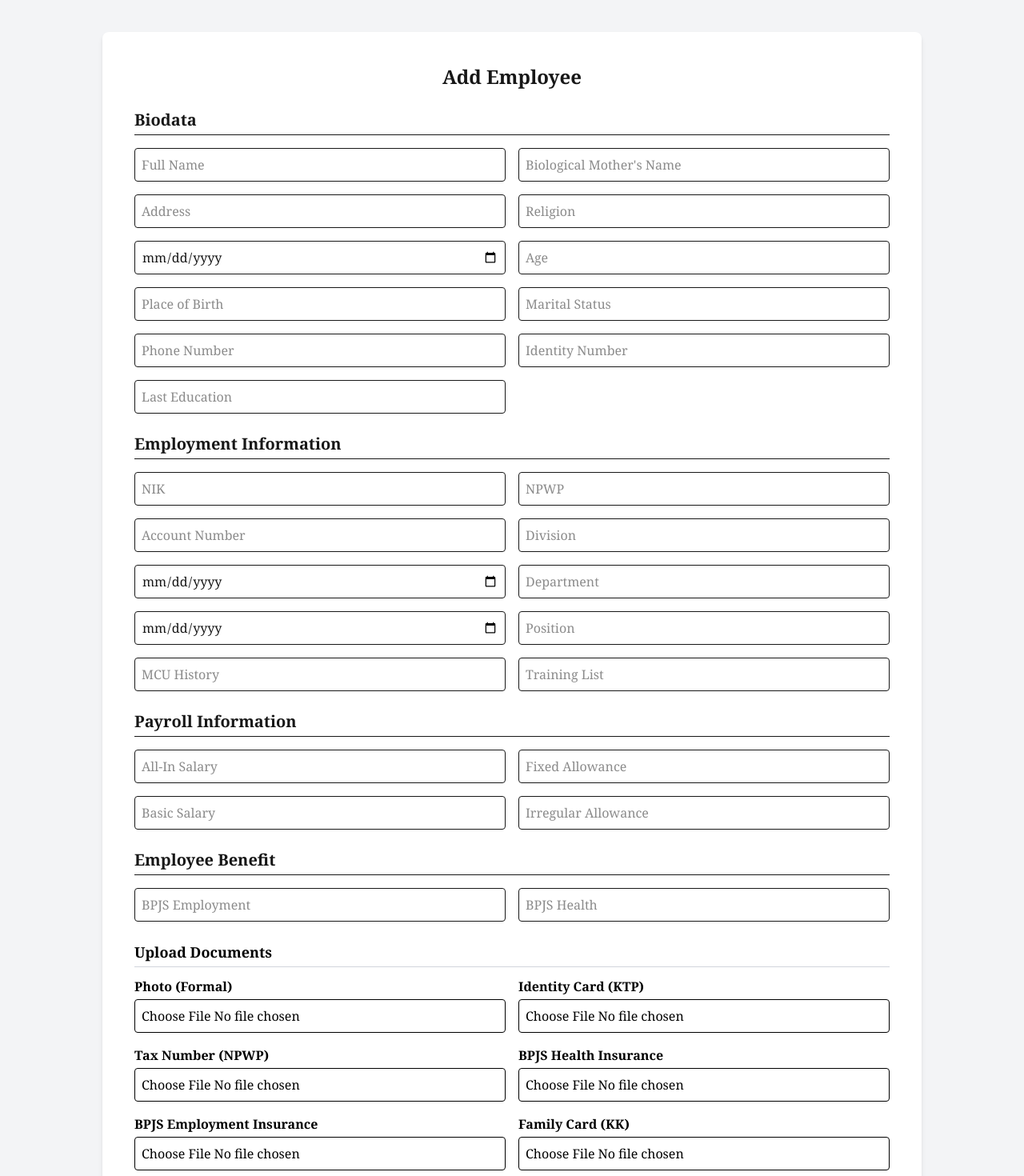
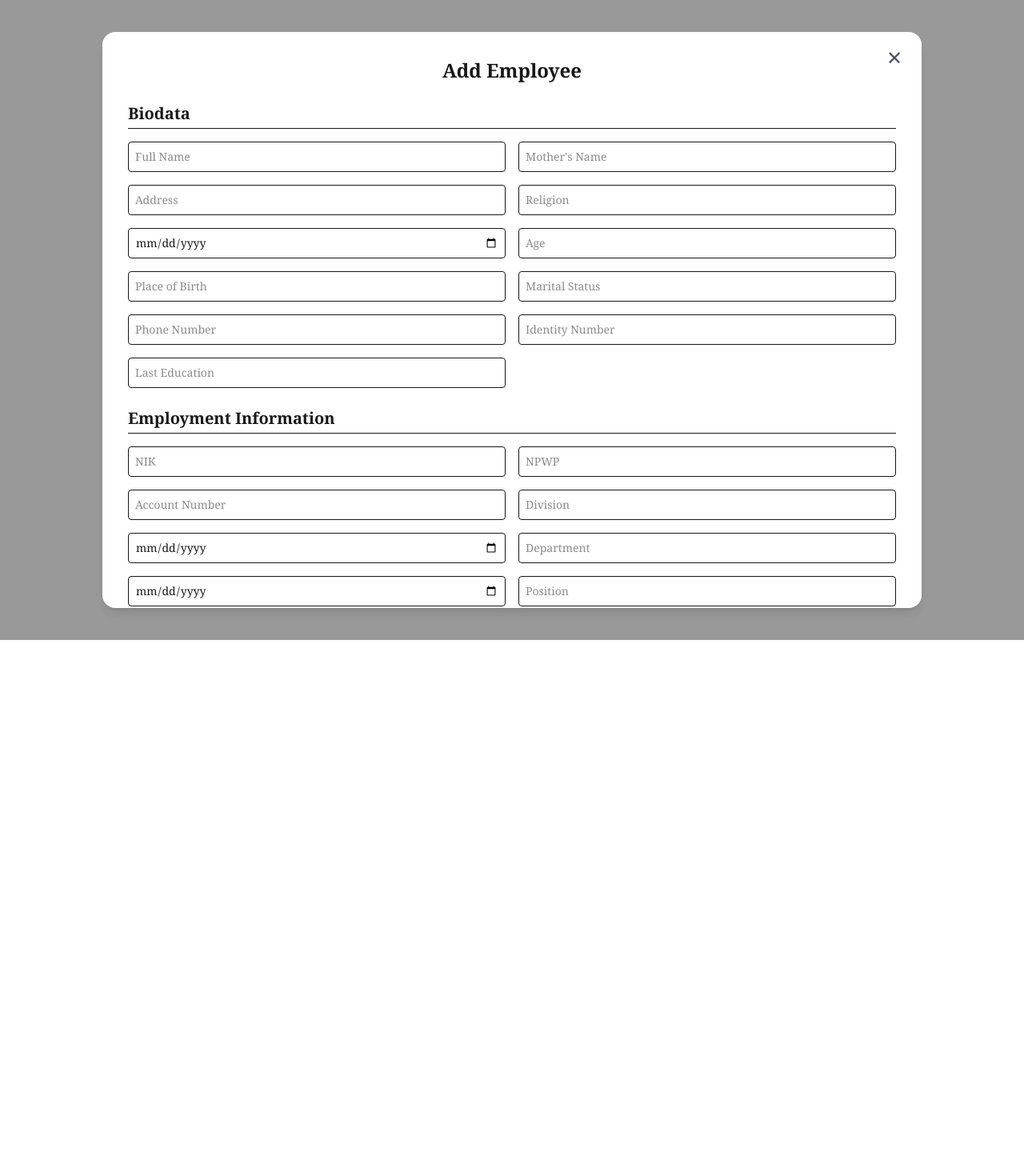
Before and after one commit to enjelinasaruksuk/hrddatabasefrontend, a Next.js app: page /fulltime-employee/add in a window 1280 px wide. Shown: the top 1470 px of the page at 80% size. After the commit the page ends 800 px from the top, so only its background shows below. Built offline with nearby package versions, Linux system fonts and the light colour scheme; a web font is replaced by a local one.

Commit message:
Update tampilan add page fulltime employee

```diff
--- a/src/app/fulltime-employee/add/page.tsx
+++ b/src/app/fulltime-employee/add/page.tsx
@@ -5,6 +5,8 @@ import { useRouter } from "next/navigation";
 
 export default function AddEmployee() {
   const router = useRouter();
+  const [showModal, setShowModal] = useState(true);
+  const [fadeOut, setFadeOut] = useState(false);
 
   const [employee, setEmployee] = useState({
     name: "",
@@ -37,6 +39,8 @@ export default function AddEmployee() {
     files: {} as Record<string, File | null>,
   });
 
+  const [fileNames, setFileNames] = useState<Record<string, string>>({});
+
   const handleChange = (
     e: React.ChangeEvent<HTMLInputElement | HTMLTextAreaElement>
   ) => {
@@ -50,12 +54,15 @@ export default function AddEmployee() {
         ...prev,
         files: { ...prev.files, [name]: files[0] },
       }));
+      setFileNames((prev) => ({
+        ...prev,
+        [name]: files[0].name,
+      }));
     }
   };
 
   const handleSubmit = (e: React.FormEvent) => {
     e.preventDefault();
-    // Save to localStorage (files stored temporarily as filenames)
     const dataToSave = {
       ...employee,
       files: Object.fromEntries(
@@ -67,88 +74,52 @@ export default function AddEmployee() {
     };
     localStorage.setItem("employeeData", JSON.stringify(dataToSave));
     alert("Employee data has been successfully saved!");
-    router.push("/fulltime-employee/detail/1");
+    router.push("/fulltime-employee");
+  };
+
+  const handleClose = () => {
+    setFadeOut(true);
+    setTimeout(() => {
+      setShowModal(false);
+      router.push("/fulltime-employee");
+    }, 300);
   };
 
   return (
-    <div className="min-h-screen bg-gray-100 flex justify-center py-10">
-      <form
-        onSubmit={handleSubmit}
-        className="bg-white p-10 rounded-lg shadow-md w-full max-w-5xl space-y-6"
+    <div className="min-h-screen flex items-center justify-center bg-black/40 backdrop-blur-sm">
+      {showModal && (
+        <div
+          className={`bg-white w-full max-w-5xl max-h-[90vh] overflow-y-auto rounded-2xl shadow-lg p-8 relative transform transition-all duration-300 ${
+            fadeOut ? "opacity-0 scale-95" : "opacity-100 scale-100"
+          }`}
         >
+          <button
+            onClick={handleClose}
+            className="absolute top-4 right-6 text-gray-600 hover:text-black text-2xl"
+          >
+            ✕
+          </button>
+
           <h1 className="text-2xl font-bold text-center mb-6">Add Employee</h1>
 
+          <form onSubmit={handleSubmit} className="space-y-6 text-sm">
             {/* === Biodata === */}
             <section>
-          <h2 className="text-xl font-semibold border-b pb-1 mb-4">Biodata</h2>
+              <h2 className="text-xl font-semibold border-b pb-1 mb-4">
+                Biodata
+              </h2>
               <div className="grid grid-cols-2 gap-4">
-            <input
-              name="name"
-              placeholder="Full Name"
-              onChange={handleChange}
-              className="border p-2 rounded"
-            />
-            <input
-              name="motherName"
-              placeholder="Biological Mother's Name"
-              onChange={handleChange}
-              className="border p-2 rounded"
-            />
-            <input
-              name="address"
-              placeholder="Address"
-              onChange={handleChange}
-              className="border p-2 rounded"
-            />
-            <input
-              name="religion"
-              placeholder="Religion"
-              onChange={handleChange}
-              className="border p-2 rounded"
-            />
-            <input
-              name="dob"
-              type="date"
-              placeholder="Date of Birth"
-              onChange={handleChange}
-              className="border p-2 rounded"
-            />
-            <input
-              name="age"
-              placeholder="Age"
-              onChange={handleChange}
-              className="border p-2 rounded"
-            />
-            <input
-              name="placeOfBirth"
-              placeholder="Place of Birth"
-              onChange={handleChange}
-              className="border p-2 rounded"
-            />
-            <input
-              name="maritalStatus"
-              placeholder="Marital Status"
-              onChange={handleChange}
-              className="border p-2 rounded"
-            />
-            <input
-              name="phone"
-              placeholder="Phone Number"
-              onChange={handleChange}
-              className="border p-2 rounded"
-            />
-            <input
-              name="identityNumber"
-              placeholder="Identity Number"
-              onChange={handleChange}
-              className="border p-2 rounded"
-            />
-            <input
-              name="lastEducation"
-              placeholder="Last Education"
-              onChange={handleChange}
-              className="border p-2 rounded"
-            />
+                <input name="name" placeholder="Full Name" onChange={handleChange} className="border p-2 rounded" />
+                <input name="motherName" placeholder="Mother's Name" onChange={handleChange} className="border p-2 rounded" />
+                <input name="address" placeholder="Address" onChange={handleChange} className="border p-2 rounded" />
+                <input name="religion" placeholder="Religion" onChange={handleChange} className="border p-2 rounded" />
+                <input name="dob" type="date" placeholder="Date of Birth" onChange={handleChange} className="border p-2 rounded" />
+                <input name="age" placeholder="Age" onChange={handleChange} className="border p-2 rounded" />
+                <input name="placeOfBirth" placeholder="Place of Birth" onChange={handleChange} className="border p-2 rounded" />
+                <input name="maritalStatus" placeholder="Marital Status" onChange={handleChange} className="border p-2 rounded" />
+                <input name="phone" placeholder="Phone Number" onChange={handleChange} className="border p-2 rounded" />
+                <input name="identityNumber" placeholder="Identity Number" onChange={handleChange} className="border p-2 rounded" />
+                <input name="lastEducation" placeholder="Last Education" onChange={handleChange} className="border p-2 rounded" />
               </div>
             </section>
 
@@ -158,68 +129,16 @@ export default function AddEmployee() {
                 Employment Information
               </h2>
               <div className="grid grid-cols-2 gap-4">
-            <input
-              name="nik"
-              placeholder="NIK"
-              onChange={handleChange}
-              className="border p-2 rounded"
-            />
-            <input
-              name="npwp"
-              placeholder="NPWP"
-              onChange={handleChange}
-              className="border p-2 rounded"
-            />
-            <input
-              name="accountNumber"
-              placeholder="Account Number"
-              onChange={handleChange}
-              className="border p-2 rounded"
-            />
-            <input
-              name="division"
-              placeholder="Division"
-              onChange={handleChange}
-              className="border p-2 rounded"
-            />
-            <input
-              name="dateJoin"
-              type="date"
-              placeholder="Date Joined"
-              onChange={handleChange}
-              className="border p-2 rounded"
-            />
-            <input
-              name="department"
-              placeholder="Department"
-              onChange={handleChange}
-              className="border p-2 rounded"
-            />
-            <input
-              name="dateEnd"
-              type="date"
-              placeholder="Date of End"
-              onChange={handleChange}
-              className="border p-2 rounded"
-            />
-            <input
-              name="position"
-              placeholder="Position"
-              onChange={handleChange}
-              className="border p-2 rounded"
-            />
-            <input
-              name="mcuHistory"
-              placeholder="MCU History"
-              onChange={handleChange}
-              className="border p-2 rounded"
-            />
-            <input
-              name="trainingList"
-              placeholder="Training List"
-              onChange={handleChange}
-              className="border p-2 rounded"
-            />
+                <input name="nik" placeholder="NIK" onChange={handleChange} className="border p-2 rounded" />
+                <input name="npwp" placeholder="NPWP" onChange={handleChange} className="border p-2 rounded" />
+                <input name="accountNumber" placeholder="Account Number" onChange={handleChange} className="border p-2 rounded" />
+                <input name="division" placeholder="Division" onChange={handleChange} className="border p-2 rounded" />
+                <input name="dateJoin" type="date" placeholder="Date Joined" onChange={handleChange} className="border p-2 rounded" />
+                <input name="department" placeholder="Department" onChange={handleChange} className="border p-2 rounded" />
+                <input name="dateEnd" type="date" placeholder="Date of End" onChange={handleChange} className="border p-2 rounded" />
+                <input name="position" placeholder="Position" onChange={handleChange} className="border p-2 rounded" />
+                <input name="mcuHistory" placeholder="MCU History" onChange={handleChange} className="border p-2 rounded" />
+                <input name="trainingList" placeholder="Training List" onChange={handleChange} className="border p-2 rounded" />
               </div>
             </section>
 
@@ -229,30 +148,10 @@ export default function AddEmployee() {
                 Payroll Information
               </h2>
               <div className="grid grid-cols-2 gap-4">
-            <input
-              name="allInSalary"
-              placeholder="All-In Salary"
-              onChange={handleChange}
-              className="border p-2 rounded"
-            />
-            <input
-              name="fixedAllowance"
-              placeholder="Fixed Allowance"
-              onChange={handleChange}
-              className="border p-2 rounded"
-            />
-            <input
-              name="basicSalary"
-              placeholder="Basic Salary"
-              onChange={handleChange}
-              className="border p-2 rounded"
-            />
-            <input
-              name="irregularAllowance"
-              placeholder="Irregular Allowance"
-              onChange={handleChange}
-              className="border p-2 rounded"
-            />
+                <input name="allInSalary" placeholder="All-In Salary" onChange={handleChange} className="border p-2 rounded" />
+                <input name="fixedAllowance" placeholder="Fixed Allowance" onChange={handleChange} className="border p-2 rounded" />
+                <input name="basicSalary" placeholder="Basic Salary" onChange={handleChange} className="border p-2 rounded" />
+                <input name="irregularAllowance" placeholder="Irregular Allowance" onChange={handleChange} className="border p-2 rounded" />
               </div>
             </section>
 
@@ -262,31 +161,22 @@ export default function AddEmployee() {
                 Employee Benefit
               </h2>
               <div className="grid grid-cols-2 gap-4">
-            <input
-              name="bpjsEmployment"
-              placeholder="BPJS Employment"
-              onChange={handleChange}
-              className="border p-2 rounded"
-            />
-            <input
-              name="bpjsHealth"
-              placeholder="BPJS Health"
-              onChange={handleChange}
-              className="border p-2 rounded"
-            />
+                <input name="bpjsEmployment" placeholder="BPJS Employment" onChange={handleChange} className="border p-2 rounded" />
+                <input name="bpjsHealth" placeholder="BPJS Health" onChange={handleChange} className="border p-2 rounded" />
               </div>
             </section>
 
             {/* === Upload Documents === */}
             <section>
-          <h2 className="font-bold text-lg mb-3 border-b border-gray-300 pb-1 text-black">
+              <h2 className="text-xl font-semibold border-b pb-1 mb-4">
                 Upload Documents
               </h2>
-          <div className="grid grid-cols-2 gap-4 text-black">
+
+              <div className="grid grid-cols-2 gap-6">
                 {[
                   ["photo", "Photo (Formal)"],
                   ["ktp", "Identity Card (KTP)"],
-              ["npwp", "Tax Number (NPWP)"],
+                  ["npwpFile", "Tax Number (NPWP)"],
                   ["bpjsKesehatan", "BPJS Health Insurance"],
                   ["bpjsKetenagakerjaan", "BPJS Employment Insurance"],
                   ["kartukeluarga", "Family Card (KK)"],
@@ -295,20 +185,25 @@ export default function AddEmployee() {
                   ["cv", "Curriculum Vitae (CV)"],
                   ["ijazah", "Diploma / Certificate"],
                 ].map(([name, label]) => (
-              <label key={name} className="flex flex-col">
-                <span className="mb-1 font-semibold">{label}</span>
+                  <div key={name} className="flex flex-col">
+                    <label className="font-semibold mb-1 text-gray-800">
+                      {label}
+                    </label>
                     <input
+                      id={name}
+                      name={name}
                       type="file"
-                  name={name}
                       onChange={handleFileChange}
-                  className="border p-2 rounded"
+                      className="block w-full text-sm text-gray-700 border border-gray-400 rounded-md cursor-pointer bg-gray-100
+                        file:mr-4 file:py-2 file:px-4 file:rounded-md file:border-0
+                        file:text-sm file:font-semibold file:bg-gray-400 file:text-white hover:file:bg-gray-500"
                     />
-              </label>
+                  </div>
                 ))}
               </div>
             </section>
 
-        <div className="flex justify-end">
+            <div className="flex justify-end pt-4">
               <button
                 type="submit"
                 className="bg-green-600 text-white px-6 py-2 rounded hover:bg-green-700"
@@ -318,5 +213,7 @@ export default function AddEmployee() {
             </div>
           </form>
         </div>
+      )}
+    </div>
   );
 }
```
Lines whose indentation alone changed are shown as unchanged.
